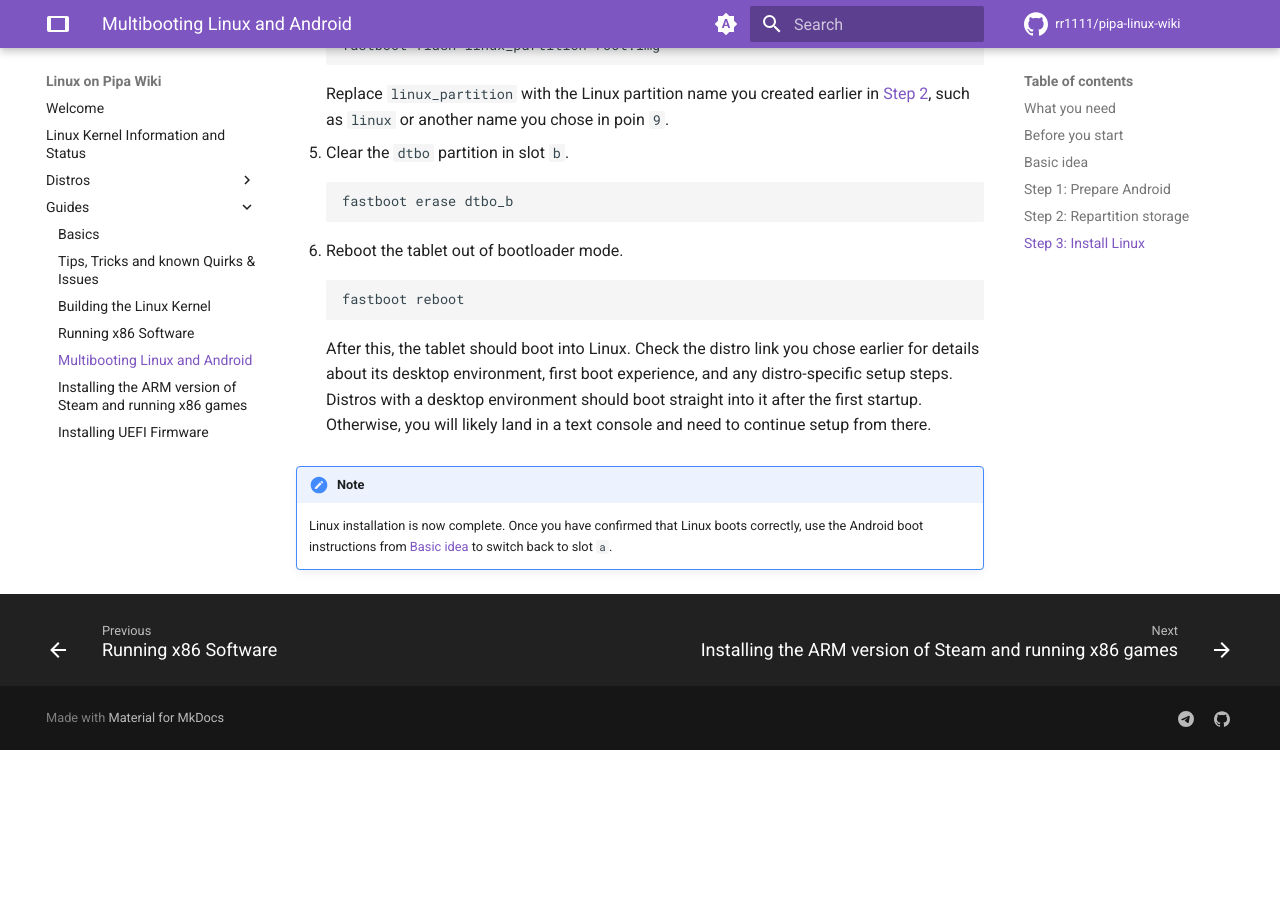
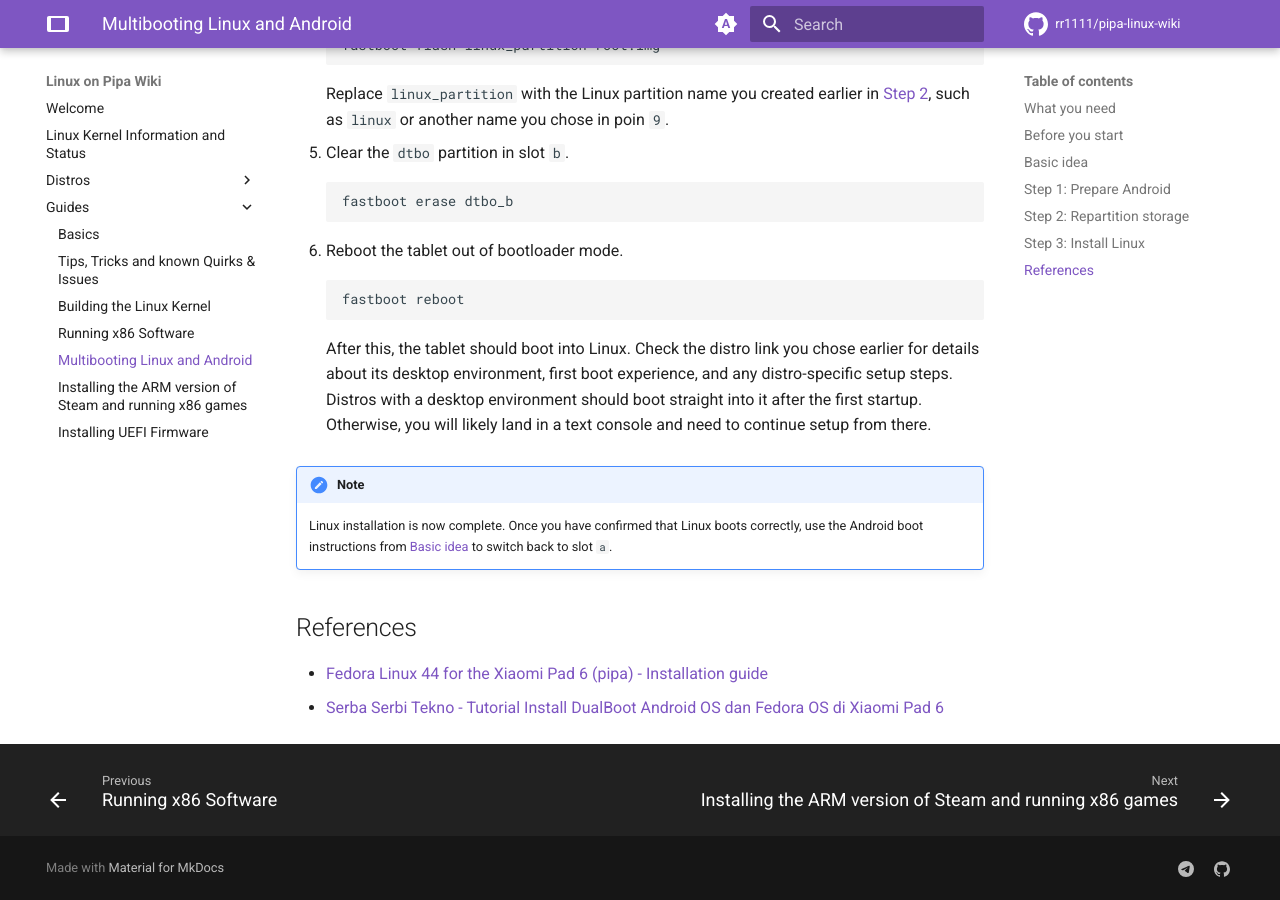
Before and after one commit to AnmiTaliDev/pipa-linux-wiki, an MkDocs documentation site: the page built from docs/guides/5-linux-android-multiboot.md, in a window 1280 px wide and 900 px high, scrolled down 6006 px. Built offline with MkDocs 1.6.1 and Material for MkDocs 9.7.7, drawn with Linux system fonts in a browser that asks for light colours; comment, search, counter and statistics services are not loaded; before the commit the page ends 6756 px from its top, so only the background shows below that.

Commit message:
adding reference

```diff
--- a/docs/guides/5-linux-android-multiboot.md
+++ b/docs/guides/5-linux-android-multiboot.md
@@ -291,3 +291,8 @@ Choose one and download it. Make sure the downloaded files include `boot.img` an
 
 !!! note
     Linux installation is now complete. Once you have confirmed that Linux boots correctly, use the Android boot instructions from [Basic idea](#basic-idea) to switch back to slot `a`.
+
+## References
+
+- [Fedora Linux 44 for the Xiaomi Pad 6 (pipa) - Installation guide](https://github.com/rr1111/pipa-fedora-builder-43/blob/main/INSTALL.md)
+- [Serba Serbi Tekno - Tutorial Install DualBoot Android OS dan Fedora OS di Xiaomi Pad 6](https://youtu.be/hAFqZAvaEkA?si=qIC8Bi12YPRNRveP)
```
